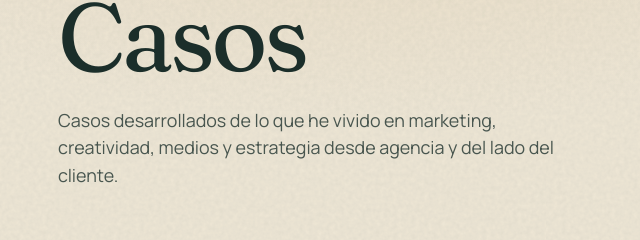
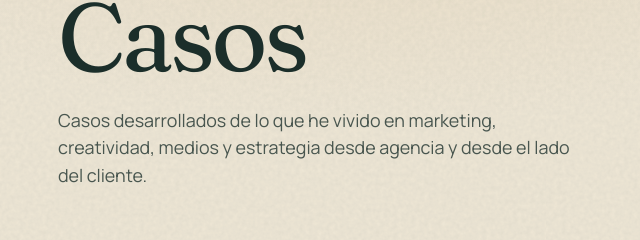
Before and after one commit to raulhurtadomorales/Blog, an Astro site: page /casos in a window 1280 px wide. Shown: the part 132-372 px from the top of the page, 254-894 px from the left. Built offline with nearby package versions, Linux system fonts and the light colour scheme; Astro itself is replaced by a stand-in of ours.

Commit message:
Update index.astro

```diff
--- a/src/pages/casos/index.astro
+++ b/src/pages/casos/index.astro
@@ -14,7 +14,7 @@ const formatDate = (date: Date) =>
 <BaseLayout
   title="Casos — Raúl Hurtado"
   ogTitle="Casos · Raúl Hurtado"
-  description="Casos desarrollados de lo que he vivido en marketing, creatividad, medios y estrategia desde agencia y del lado del cliente."
+  description="Casos desarrollados de lo que he vivido en marketing, creatividad, medios y estrategia desde agencia y desde el lado del cliente."
   canonicalPath="/casos/"
 >
   <div class="casos-container">
@@ -25,7 +25,7 @@ const formatDate = (date: Date) =>
     <header class="casos-header">
       <h1 class="casos-title fade d1">Casos</h1>
       <p class="casos-dek fade d2">
-        Casos desarrollados de lo que he vivido en marketing, creatividad, medios y estrategia desde agencia y del lado del cliente.
+        Casos desarrollados de lo que he vivido en marketing, creatividad, medios y estrategia desde agencia y desde el lado del cliente.
       </p>
     </header>
 
```
